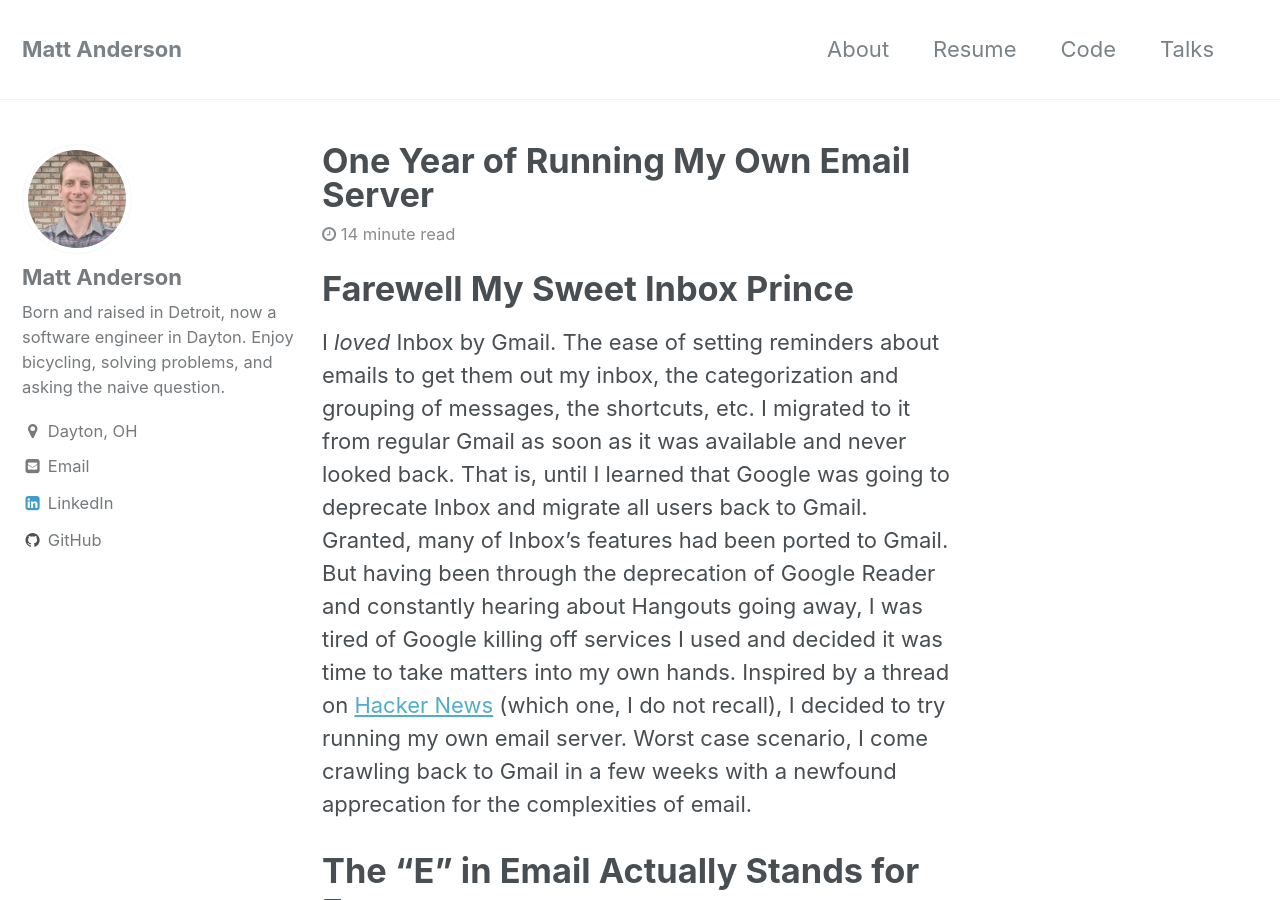
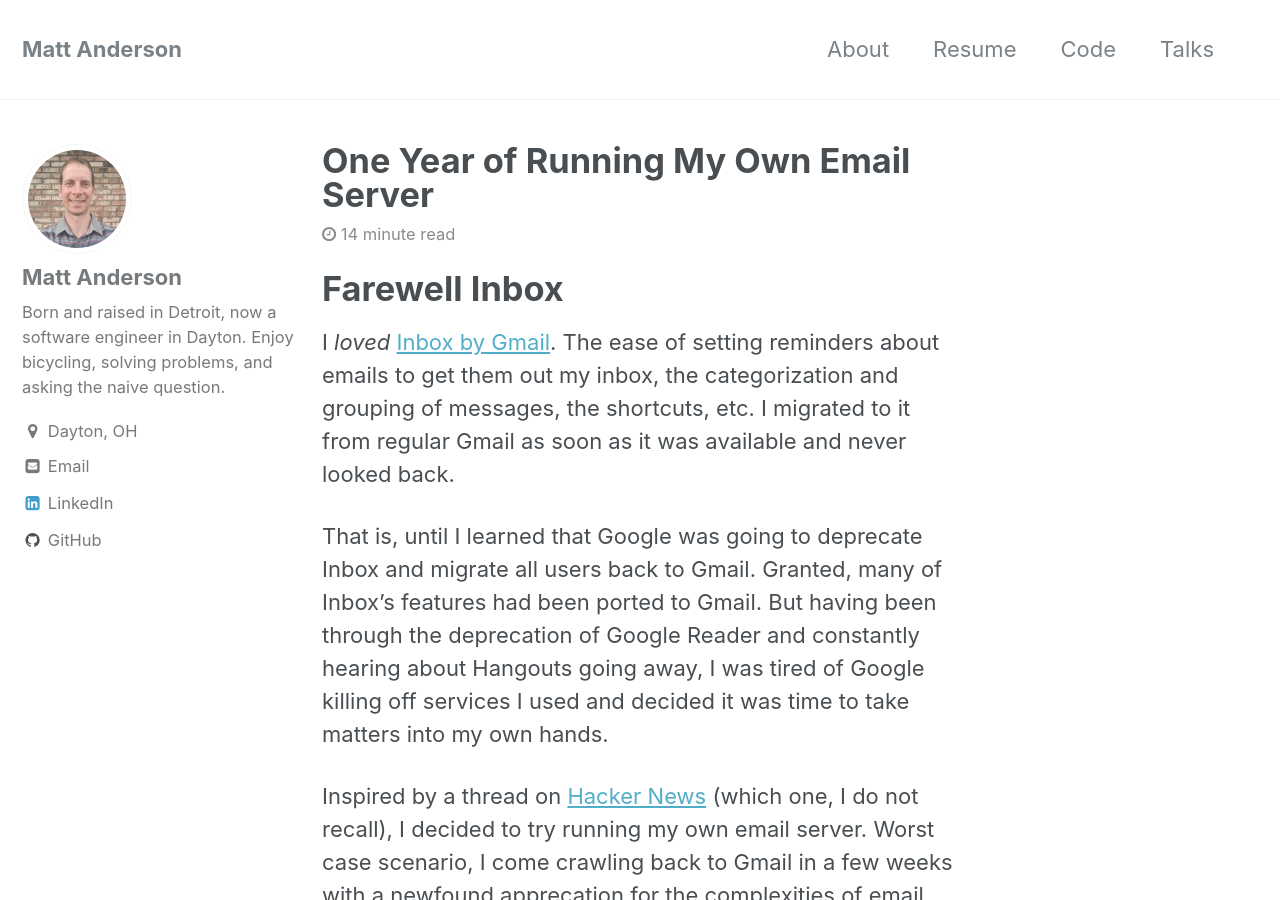
Before and after one commit to mattbanderson/mattbanderson.github.io, a Jekyll site: the page built from _posts/2019-09-16-one-year-of-running-my-own-email-server.markdown, in a window 1280 px wide and 900 px high. Built offline with Jekyll 4.4.1, drawn with Linux system fonts in a browser that asks for light colours; some of the changed text lies outside the part shown.

Commit message:
Edits to most recent post

````diff
--- a/_posts/2019-09-16-one-year-of-running-my-own-email-server.markdown
+++ b/_posts/2019-09-16-one-year-of-running-my-own-email-server.markdown
@@ -4,9 +4,13 @@ title: One Year of Running My Own Email Server
 date: '2019-09-16 18:45:00'
 ---
 
-# Farewell My Sweet Inbox Prince
+# Farewell Inbox
 
-I _loved_ Inbox by Gmail. The ease of setting reminders about emails to get them out my inbox, the categorization and grouping of messages, the shortcuts, etc. I migrated to it from regular Gmail as soon as it was available and never looked back. That is, until I learned that Google was going to deprecate Inbox and migrate all users back to Gmail. Granted, many of Inbox's features had been ported to Gmail. But having been through the deprecation of Google Reader and constantly hearing about Hangouts going away, I was tired of Google killing off services I used and decided it was time to take matters into my own hands. Inspired by a thread on [Hacker News](https://news.ycombinator.com) (which one, I do not recall), I decided to try running my own email server. Worst case scenario, I come crawling back to Gmail in a few weeks with a newfound apprecation for the complexities of email.
+I _loved_ [Inbox by Gmail](https://en.wikipedia.org/wiki/Inbox_by_Gmail). The ease of setting reminders about emails to get them out my inbox, the categorization and grouping of messages, the shortcuts, etc. I migrated to it from regular Gmail as soon as it was available and never looked back.
+
+That is, until I learned that Google was going to deprecate Inbox and migrate all users back to Gmail. Granted, many of Inbox's features had been ported to Gmail. But having been through the deprecation of Google Reader and constantly hearing about Hangouts going away, I was tired of Google killing off services I used and decided it was time to take matters into my own hands.
+
+Inspired by a thread on [Hacker News](https://news.ycombinator.com) (which one, I do not recall), I decided to try running my own email server. Worst case scenario, I come crawling back to Gmail in a few weeks with a newfound apprecation for the complexities of email.
 
 # The "E" in Email Actually Stands for Easy
 
@@ -71,7 +75,13 @@ The `POSTFIX_MESSAGE_SIZE_LIMIT` environment variable can be set to increase the
 In the dovecot config, it may be useful to increase the `mail_max_userip_connections` value if you find connections to your server from client devices/applications are timing out or being rejected.
 
 If you have issues sending test messages to yourself, remove `$mydomain` from the default the postfix configuration
-`mydestination = $mydomain, localhost.$mydomain, localhost` so that it becomes `mydestination = localhost.$mydomain, localhost`
+
+```mydestination = $mydomain, localhost.$mydomain, localhost```
+
+so that it becomes
+
+```mydestination = localhost.$mydomain, localhost```
+
 per this [StackExchange answer](https://serverfault.com/questions/179419/postfix-recipient-address-rejected-user-unknown-in-local-recipient-table).
 
 
@@ -94,7 +104,11 @@ The SMTP relay service should have instructions for how to configure DNS records
 
 ### The "From" Address Looks Ugly
 
-If your "From" address looks odd or excessively lengthy (e.g. `sent by me@mail.yourdomain.tld on behalf of me@yourdomain.tld` or something to that effect) in some mail clients, override the postfix `masquerade_domains` setting to rewrite the sender prior to sending email. In `postfix/main.cf`, set `masquerade_domains = mail.yourdomain.tld yourdomain.tld` to send email as `yourdomain.tld` instead of `mail.yourdomain.tld`.
+If your "From" address looks odd or excessively lengthy (e.g. `sent by me@mail.yourdomain.tld on behalf of me@yourdomain.tld` or something to that effect) in some mail clients, override the postfix `masquerade_domains` setting to rewrite the sender prior to sending email. In `postfix/main.cf`, set
+
+```masquerade_domains = mail.yourdomain.tld yourdomain.tld```
+
+to send email as `yourdomain.tld` instead of `mail.yourdomain.tld`.
 
 ## Configuring SSL
 
````
Also changed, not shown: other parts of _posts/2019-09-16-one-year-of-running-my-own-email-server.markdown (+1 -1 lines).
